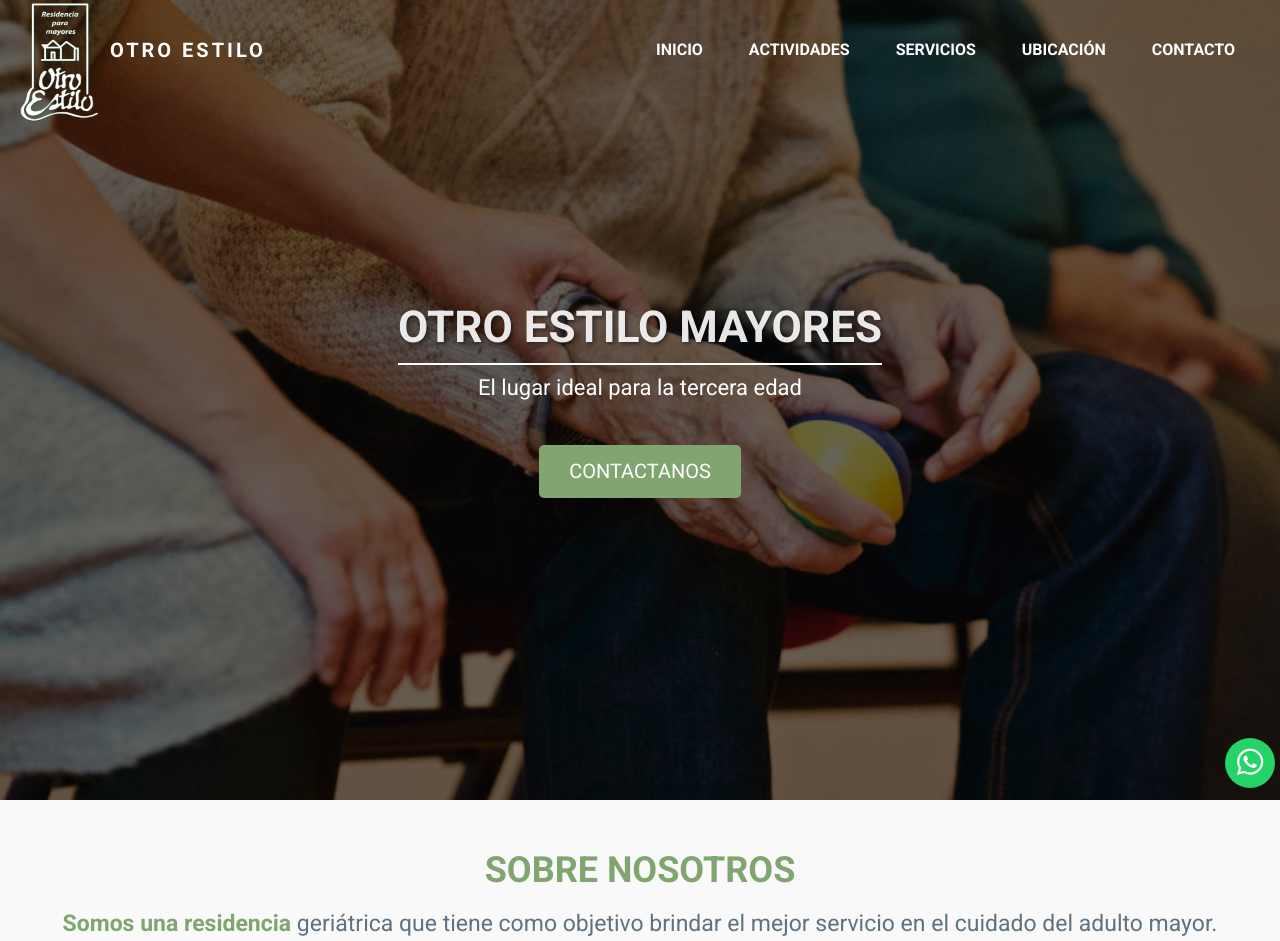
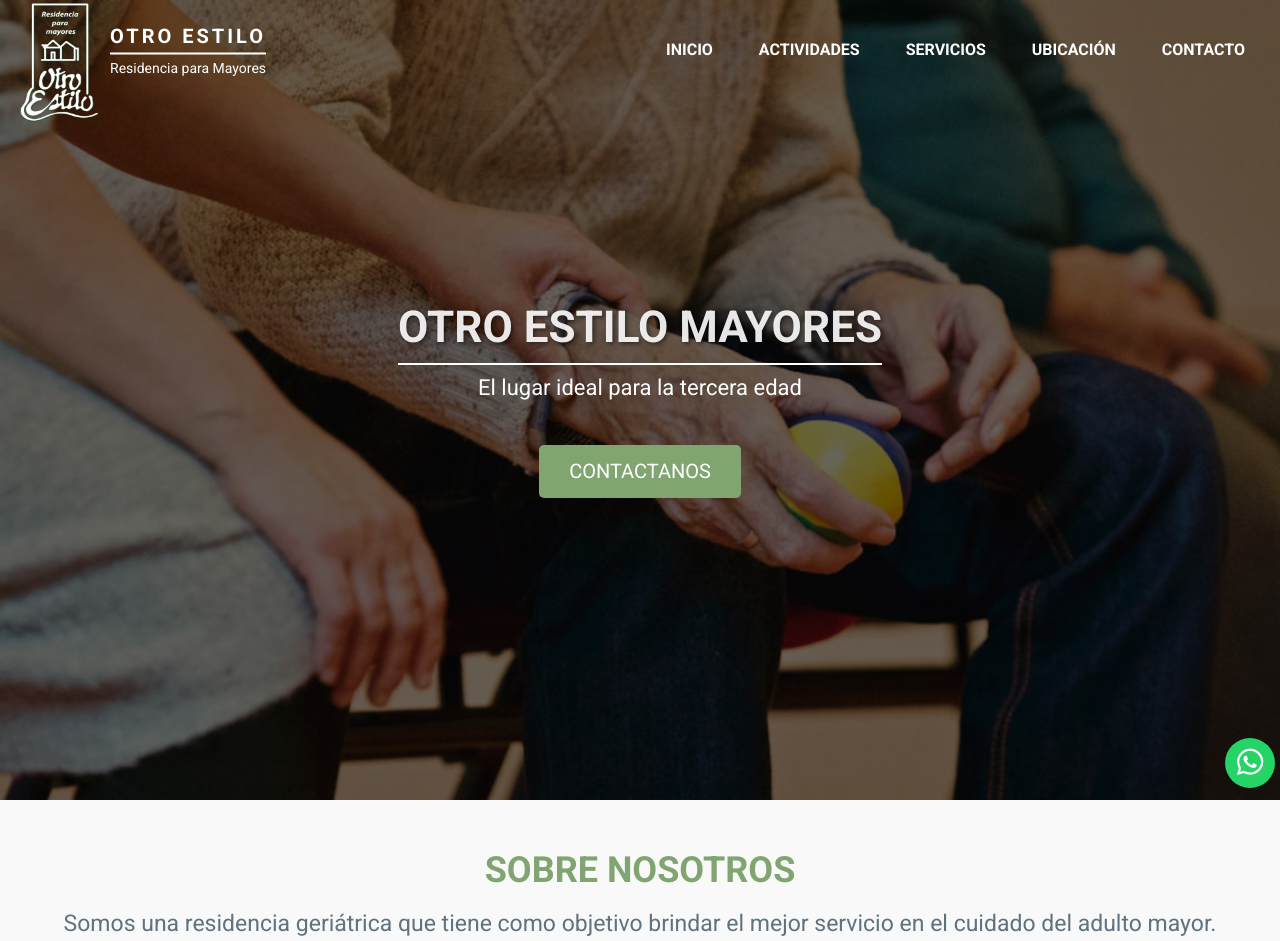
Before and after one commit to santiagozanetti/Otro-Estilo-Mayores, a plain HTML site: page index.html in a window 1280 px wide. Shown: the top 941 px of the page. Drawn offline with nearby package versions, Linux system fonts and the light colour scheme.

Commit message:
hero terminado y menu responsive

```diff
--- a/css/styles.css
+++ b/css/styles.css
@@ -241,14 +241,6 @@ header {
   text-align: center;
 }
 
-.nav__link {
-  padding: 0;
-  display: flex;
-  align-items: center;
-  position: absolute;
-  right: 30px;
-}
-
 .nav__link--menu {
   gap: 1em;
 }
@@ -259,6 +251,15 @@ header {
   font-weight: 600;
 }
 
+.nav__link {
+  padding: 0;
+  display: flex;
+  align-items: center;
+  position: absolute;
+  text-align: right;
+  right: 20px;
+}
+
 .nav__links {
   color: #fff;
   text-decoration: none;
@@ -267,21 +268,21 @@ header {
   border-radius: 8px;
   transition: transform 0.3s ease, font-size 0.3s ease;
   display: inline-block;
+  position: relative;
 }
 
-/* subrayado de los link <a> del navbar */
-.nav ul li a::after {
+.nav__links::after {
   content: "";
   height: 3px;
   width: 0;
-  background: #fff;
+  background: #fff; /* Cambiar color del subrayado si lo deseas */
   position: absolute;
   left: 0;
-  bottom: -10px;
-  transition: 0.5s;
+  bottom: -3px;
+  transition: width 0.3s ease;
 }
 
-.nav ul li a:hover::after {
+.nav__links:hover::after {
   width: 100%;
 }
 
@@ -300,6 +301,23 @@ header {
 
 .nav__close {
   display: var(--show, none);
+}
+
+.nav__title-container {
+  display: block;
+}
+
+.nav__line {
+  border: 0;
+  border-top: 2px solid #fff;
+  width: 100%;
+  margin: 5px 0;
+}
+
+.nav__subtitle {
+  font-size: 14px;
+  color: #fff;
+  margin-top: 5px;
 }
 
 @media screen and (max-width: 768px) {
--- a/index.html
+++ b/index.html
@@ -13,7 +13,15 @@
       <nav class="nav container" aria-label="e">
         <div class="nav__logo">
           <img src="./images/logo-oe.png" alt="Logo Otro Estilo" />
-          <h2 class="nav__title">Otro estilo</h2>
+          <div class="nav__title-container">
+            <h2 class="nav__title">Otro estilo</h2>
+            <div class="nav__separator-container">
+              <hr class="nav__line" />
+              <!-- Línea horizontal -->
+              <p class="nav__subtitle">Residencia para Mayores</p>
+              <!-- Texto debajo de la línea -->
+            </div>
+          </div>
         </div>
 
         <ul class="nav__link nav__link--menu">
@@ -70,8 +78,8 @@
       <div class="about-us-content">
         <h2>Sobre Nosotros</h2>
         <h3>
-          <span>Somos una residencia</span> geriátrica que tiene como objetivo
-          brindar el mejor servicio en el cuidado del adulto mayor.
+          Somos una residencia geriátrica que tiene como objetivo brindar el
+          mejor servicio en el cuidado del adulto mayor.
         </h3>
         <div class="card-wrapper">
           <div class="card">
```
